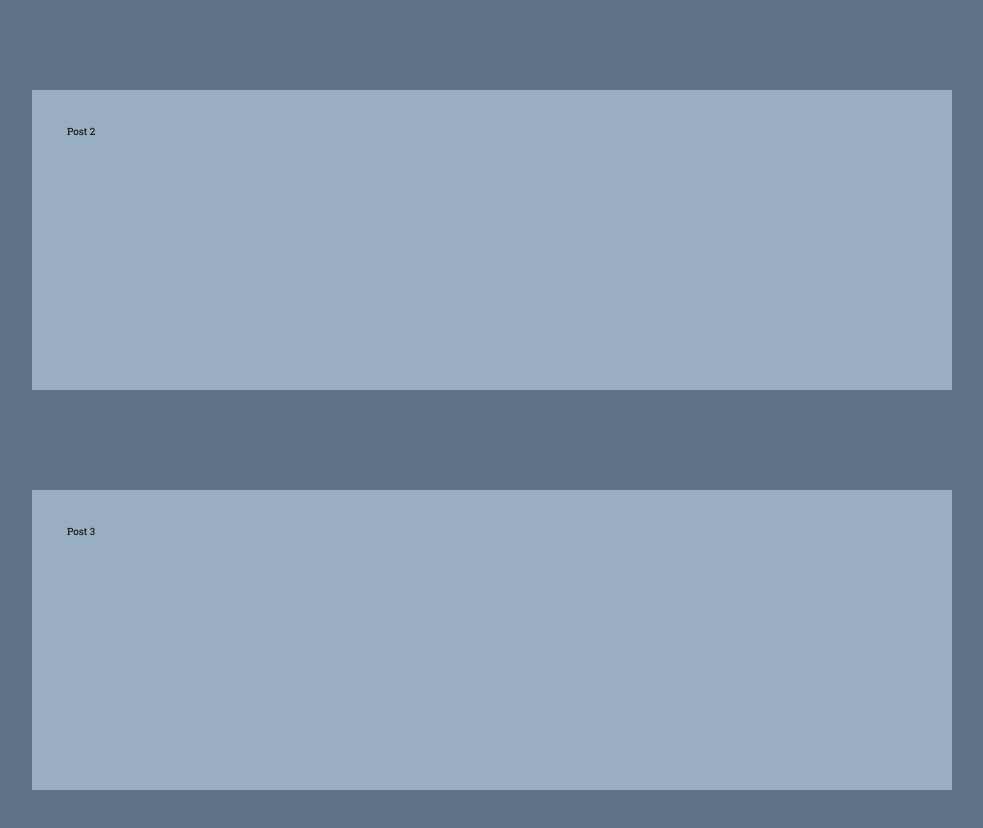
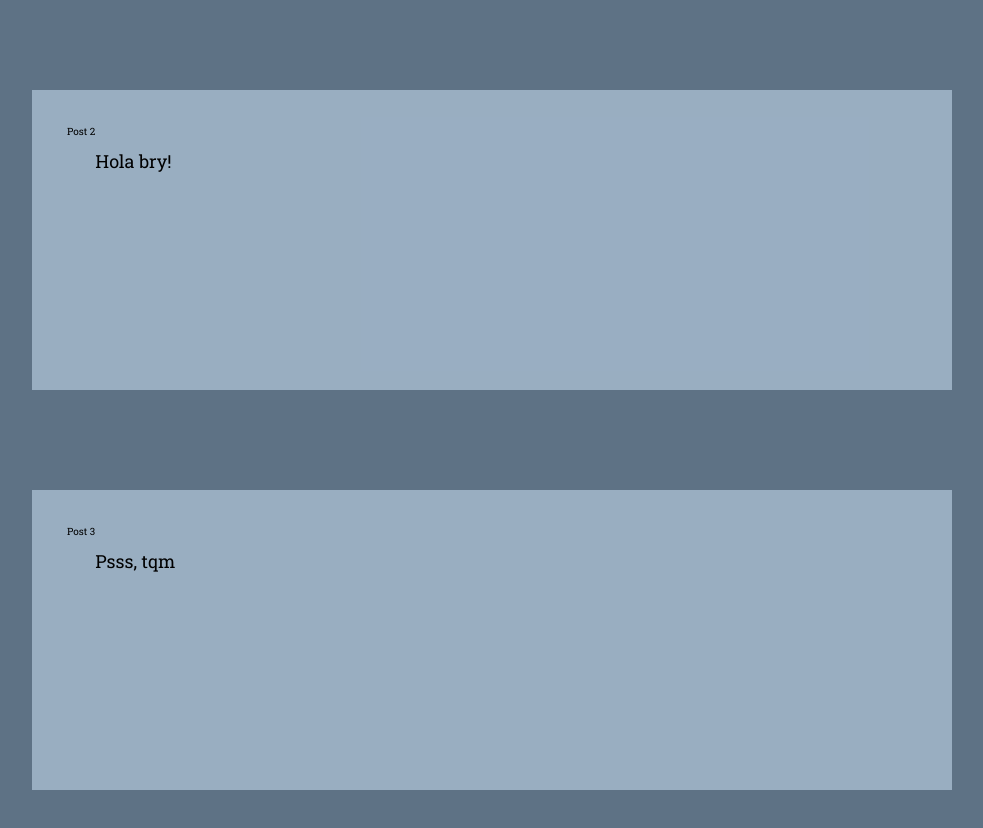
Before and after one commit to juanp-ctrl/vlof, a plain HTML site: page index.html in a window 1280 px wide. Shown: the part 900-1728 px from the top of the page, without its empty margins (148-1131 px from the left). Drawn offline with nearby package versions, Linux system fonts and the light colour scheme.

Commit message:
cambios hechos

```diff
--- a/index.html
+++ b/index.html
@@ -43,9 +43,15 @@
         </div>
         <div id="pre-post">
             <p>Post 2</p>
+            <p id="descripcion">
+               <br> Hola bry!
+            </p>
         </div>
         <div id="pre-post">
             <p>Post 3</p>
+            <p id="descripcion">
+               <br> Psss, tqm
+            </p>
         </div>
     </main>
     <script src="js/main.js"></script>
```
